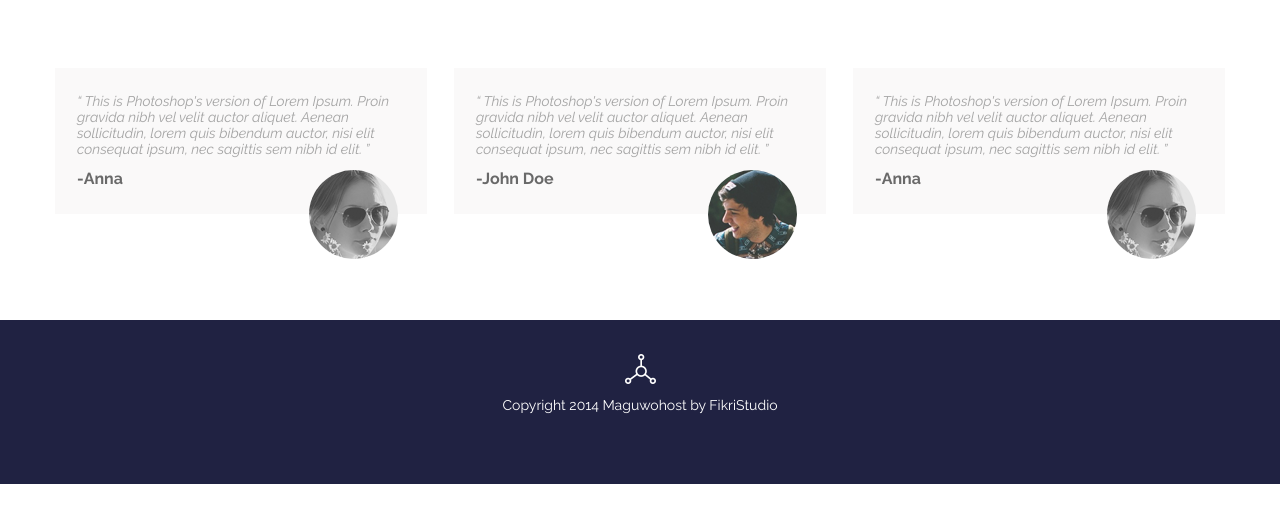
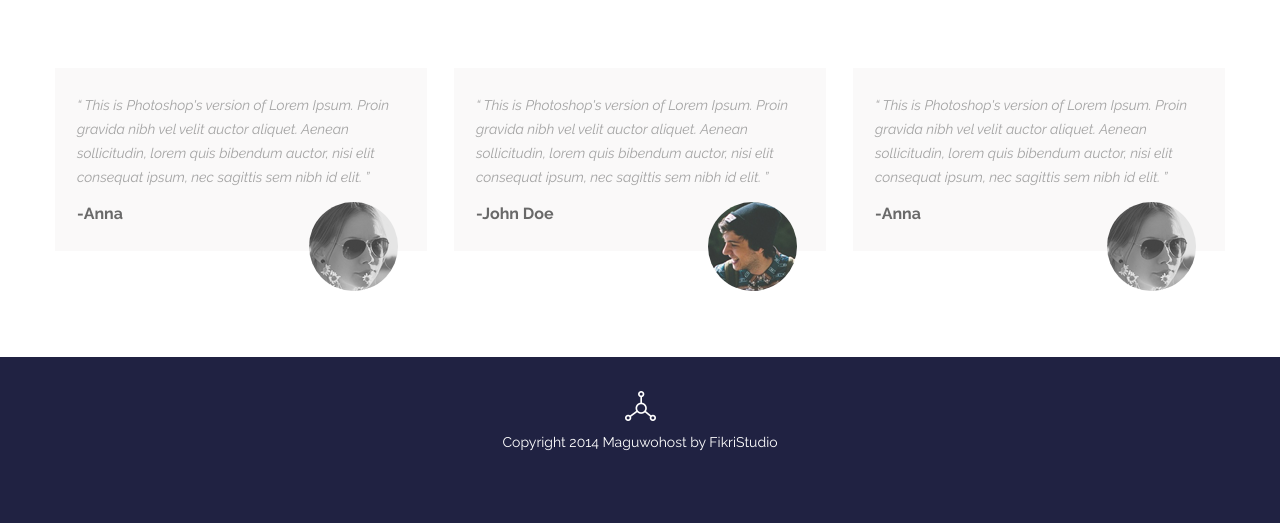
Before and after one commit to achinara/maguwo, a website: page docs/index.html in a window 1280 px wide. Shown: the part 2519-3042 px from the top of the page. Before the commit the page ends 3003 px from the top, so only its background shows below. Drawn offline with Linux system fonts and the light colour scheme.

Commit message:
reformat code

```diff
--- a/docs/css/styles.css
+++ b/docs/css/styles.css
@@ -348,7 +348,7 @@ body {
 }
 .footer {
   position: relative;
-  min-height: 164px;
+  padding: 77px 0 75px;
   background: #202242;
   color: #fff;
   -webkit-box-sizing: border-box;
@@ -363,7 +363,6 @@ body {
   background: url(../img/footer-shape.png) no-repeat
 }
 .footer__copyright {
-  padding-top: 77px;
   margin: 0
 }
 .header__inner {
@@ -709,11 +708,12 @@ body {
 .review {
   width: 372px;
   padding: 25px 22px;
+  margin: 0 0 60px;
+  line-height: 24px;
   color: #696969;
   background: #faf9f9;
   -webkit-box-sizing: border-box;
-  box-sizing: border-box;
-  margin-bottom: 60px
+  box-sizing: border-box
 }
 @media (max-width:1200px) {
   .review {
@@ -723,7 +723,8 @@ body {
 .review__text {
   font-style: italic;
   margin: 0 0 13px;
-  color: #a4a4a4
+  color: #a4a4a4;
+  line-height: 24px
 }
 .review__author {
   font-size: 16px;
--- a/docs/index.html
+++ b/docs/index.html
@@ -141,7 +141,7 @@
 		<section class="reviews">
 			<ul class="reviews__list">
 				<li class="reviews__item">
-					<div class="review">
+					<blockquote class="review">
 						<p class="review__text">
 							“ This is Photoshop's version  of Lorem Ipsum. Proin gravida nibh vel velit auctor aliquet. Aenean sollicitudin, lorem quis bibendum auctor, nisi elit consequat ipsum, nec sagittis sem nibh id elit. ”
 						</p>
@@ -151,8 +151,7 @@
 								<img src="img/girl.png" alt="">
 							</div>
 						</div>
-
-					</div>
+					</blockquote>
 				</li>
 				<li class="reviews__item">
 					<div class="review">
--- a/docs/scss/footer.scss
+++ b/docs/scss/footer.scss
@@ -2,7 +2,7 @@
 
 .footer {
   position: relative;
-  min-height: 164px;
+  padding: 77px 0 75px;
   background: $dark-blue;
   color: white;
   text-align: center;
@@ -22,6 +22,5 @@
 }
 
 .footer__copyright {
-  padding-top: 77px;
   margin: 0;
 }
--- a/docs/scss/reviews.scss
+++ b/docs/scss/reviews.scss
@@ -36,10 +36,12 @@
 .review {
   width: 372px;
   padding: 25px 22px;
+  margin: 0 0 60px;
+  line-height: 24px;
   color: #696969;
   background: #faf9f9;
   box-sizing: border-box;
-  margin-bottom: 60px;
+
 
   @media (max-width: 1200px) {
     width: auto;
@@ -54,6 +56,7 @@
   font-style: italic;
   margin: 0 0 13px;
   color: #a4a4a4;
+  line-height: 24px;
 }
 
 .review__author {
```
